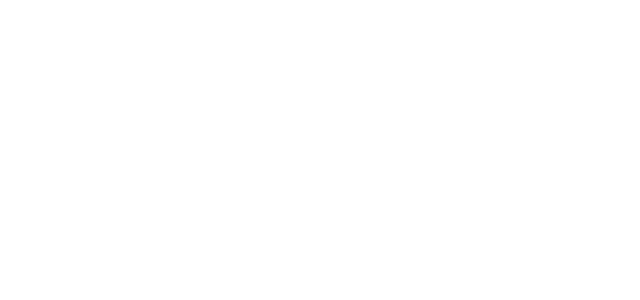
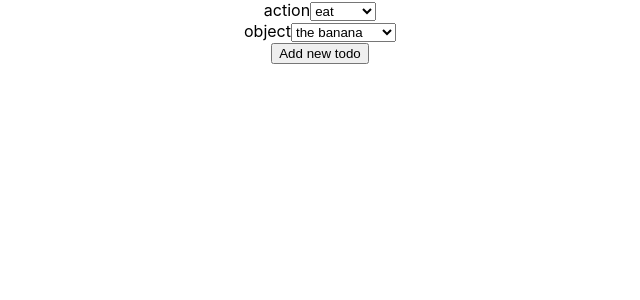
Before and after one commit to kentOneR/todo-list, a React (Create React App) app: page / in a window 1280 px wide. Shown: the top 300 px of the page, without its empty margins (320-960 px from the left). Built offline with nearby package versions, Linux system fonts and the light colour scheme.

Commit message:
Adding & removing todos method using redux

```diff
--- a/package.json
+++ b/package.json
@@ -6,7 +6,8 @@
     "react": "^16.6.0",
     "react-dom": "^16.6.0",
     "react-redux": "^5.1.0",
-    "react-scripts": "2.0.5"
+    "react-scripts": "2.0.5",
+    "redux": "^4.0.1"
   },
   "scripts": {
     "start": "react-scripts start",
--- a/src/App.js
+++ b/src/App.js
@@ -1,13 +1,57 @@
 import React, { Component } from 'react';
+import { connect } from 'react-redux';
 import './App.css';
 
+import FormContainer from './containers/form-container';
+import TodosList from './containers/todos-list';
+
+const ACTIONS = [
+  'eat',
+  'sleep',
+  'sell',
+  'buy',
+  'destroy',
+  'throw',
+  'bury',
+];
+
+
+const OBJECTS = [
+  'the banana',
+  'the dog',
+  'a fireman',
+  'a dancing guy',
+  'Station F',
+  'the coffin',
+];
+
+
 class App extends Component {
+
+  removeTodo = (id) => {
+    this.props.onRemoveTodo(id);
+  }
+
   render() {
     return (
       <div className="App">
+        <FormContainer actions={ACTIONS} objects={OBJECTS} />
+        <TodosList todos={this.props.todos} deleted={this.removeTodo}/>
       </div>
     );
   }
 }
 
-export default App;
+const mapStateToProps = state => {
+  return {
+      todos: state.todos
+  };
+}
+
+const mapDispatchToProps = dispatch => {
+  return {
+    onRemoveTodo: (id) => dispatch({type: 'REMOVE_TODO', id: id})
+  }
+}
+
+export default connect(mapStateToProps, mapDispatchToProps)(App);
--- /dev/null
+++ b/src/components/selectForm.js
@@ -0,0 +1,16 @@
+import React from 'react';
+
+const selectForm = (props) => {
+  return (
+    <div>
+      <label htmlFor={props.label}>{props.label}</label>
+      <select id={props.label} onChange={props.changed}>
+        {props.options.map(option => (
+          <option key={option} value={option}>{option}</option>
+        ))}
+      </select>
+    </div>
+  );
+}
+
+export default selectForm;
--- /dev/null
+++ b/src/containers/form-container.js
@@ -0,0 +1,46 @@
+import React, {Component} from 'react';
+import { connect } from 'react-redux';
+import SelectForm from '../components/selectForm';
+
+class FormContainer extends Component {
+
+  state = {
+    id: 0,
+    action: 'eat',
+    object: 'the banana'
+  }
+
+  onActionChangedHangler = (e) => {
+    this.setState({action: e.target.value});
+  }
+
+  onObjectChangedHangler = (e) => {
+    this.setState({object: e.target.value});
+  }
+
+  onSubmitValues = (e) => {
+    e.preventDefault();
+    const id = new Date().getTime();
+    this.setState({id: id});
+    this.props.submitValues(this.state);
+  };
+
+  render() {
+    return (
+      <form>
+        <SelectForm label='action' options={this.props.actions} changed={this.onActionChangedHangler}/>
+        <SelectForm label='object' options={this.props.objects} changed={this.onObjectChangedHangler} />
+        <input type='submit' value='Add new todo' onClick={this.onSubmitValues} />
+      </form>
+    );
+  };
+
+};
+
+const mapDispatchToProps = dispatch => {
+  return {
+    submitValues: (todo) => dispatch({type: 'ADD_TODO', todo: todo})
+  }
+};
+
+export default connect(null, mapDispatchToProps)(FormContainer);
--- /dev/null
+++ b/src/containers/todos-list.js
@@ -0,0 +1,11 @@
+import React from 'react';
+
+const todosList = (props) => (
+    <ul>
+        {props.todos.map((todo) => (
+            <ul key={todo.id} onClick={props.clicked}>{todo.action}: {todo.object}<span onClick={() => props.deleted(todo.id)}>X</span></ul>
+        ))}
+    </ul>
+);
+
+export default todosList;
--- a/src/index.js
+++ b/src/index.js
@@ -8,7 +8,7 @@
 import * as serviceWorker from './serviceWorker';
 import reducer from './store/reducer';
 
-const store = createStore(reducer);
+const store = createStore(reducer, window.__REDUX_DEVTOOLS_EXTENSION__ && window.__REDUX_DEVTOOLS_EXTENSION__());
 
 ReactDOM.render(<Provider store={store}><App /></Provider>, document.getElementById('root'));
 
--- a/src/store/reducer.js
+++ b/src/store/reducer.js
@@ -4,6 +4,17 @@
 
 const reducer = (state = initialState, action) => {
   switch (action.type) {
+    case 'ADD_TODO':
+      return {
+        ...state,
+        todos: [...state.todos, action.todo]
+      }
+    case 'REMOVE_TODO':
+    const updatedTodos = state.todos.filter(todo => todo.id !== action.id)
+      return {
+        ...state,
+        todos: updatedTodos
+      }
     default:
       return state;
   }
```
Also changed, not shown: 1 other file (tests, documents, lock files or other folders).
